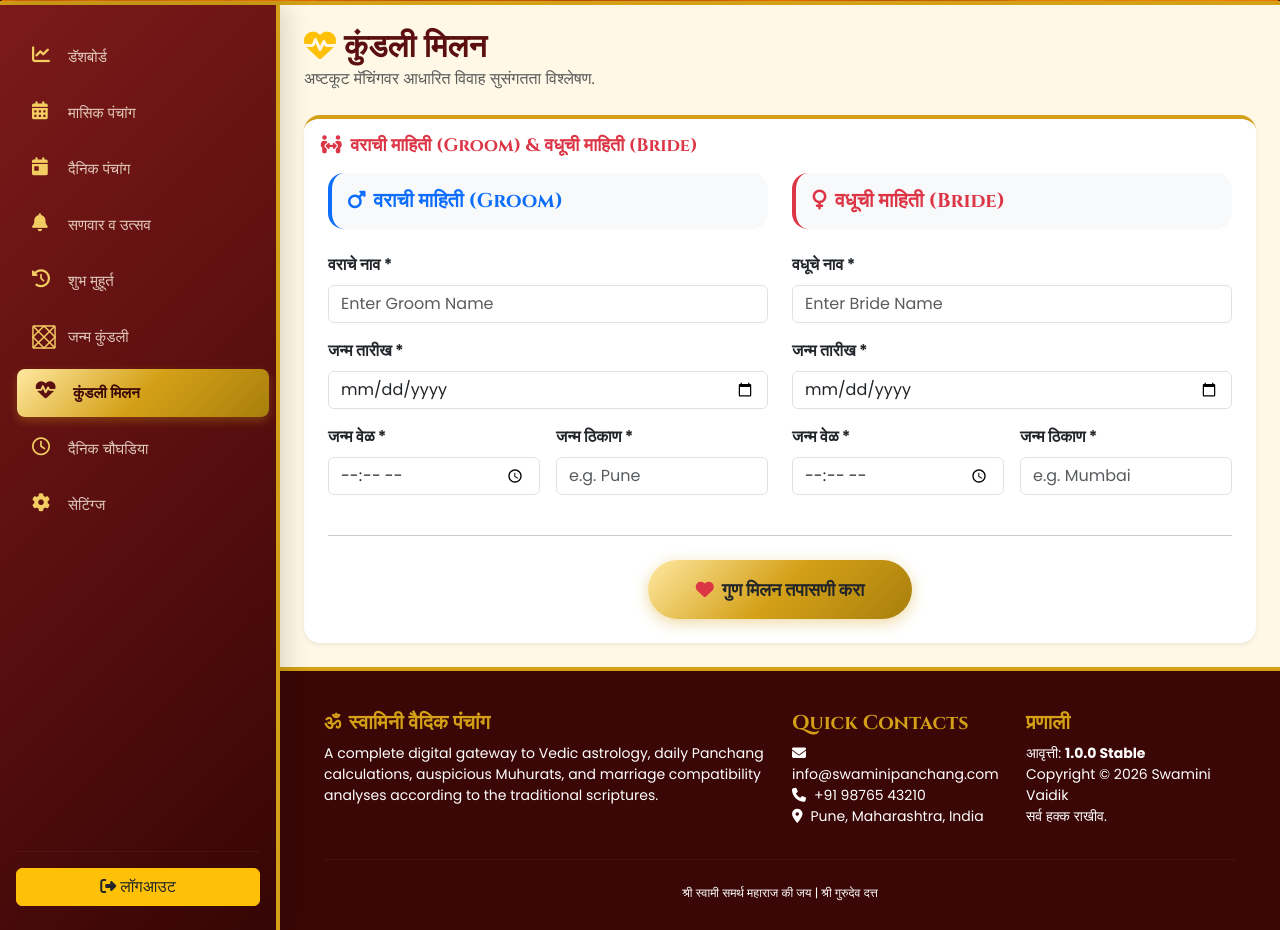
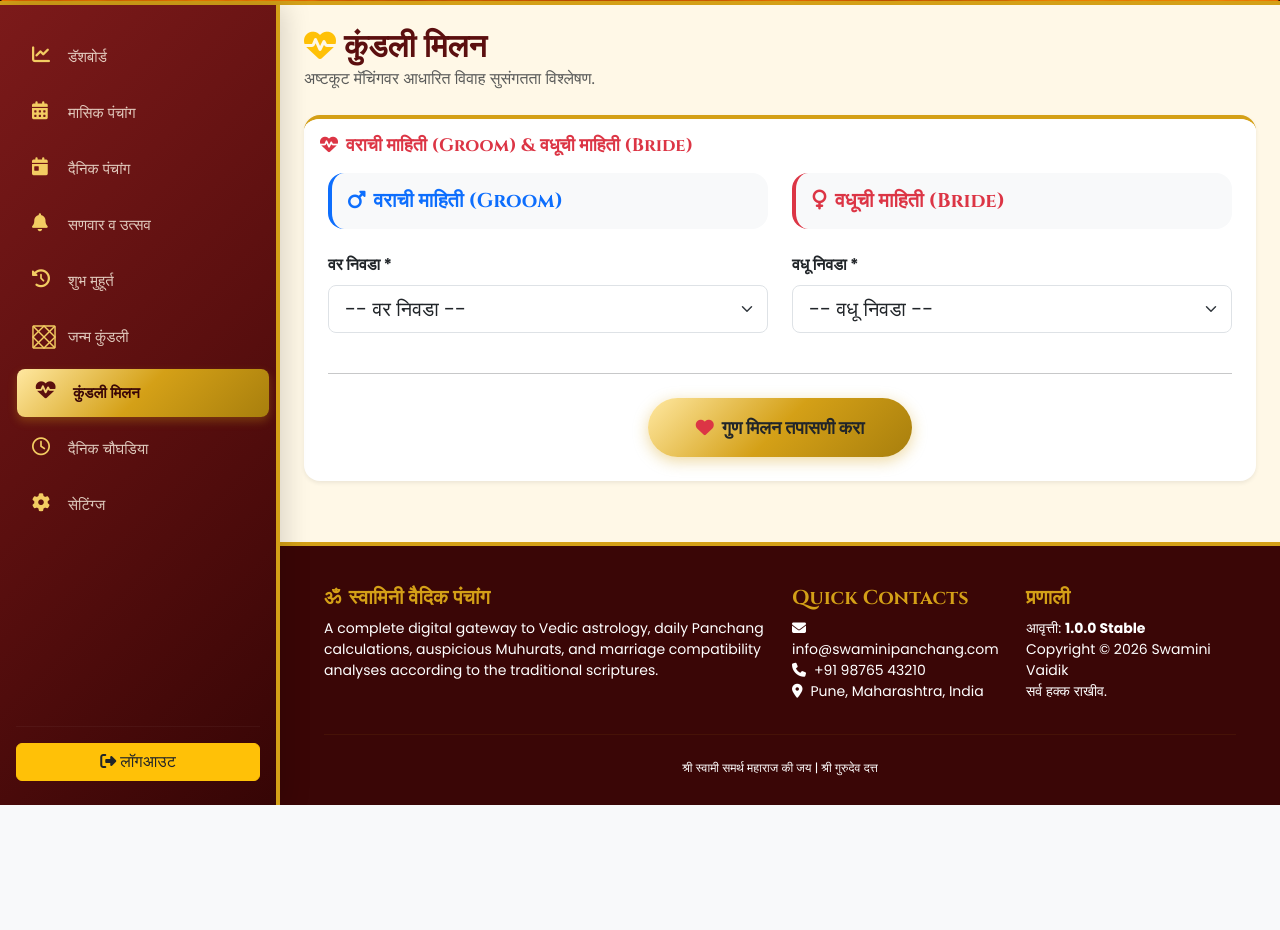
Before and after one commit to Swmini1385/Swamini-Vaidik-Panchang, a Django app: page /kundali-milan/ in a window 1280 px wide. Shown: the part 496-1426 px from the top of the page. After the commit the page ends 1301 px from the top, so only its background shows below. Run offline with Django 5.2, Linux system fonts and the light colour scheme; a user stored in the database is signed in; tables that the repository leaves empty hold one stand-in row (values such as "Sample post"); some web fonts are replaced.

Commit message:
Fix Adhik Maas logic and Kundali Milan Saved Kundalis integration

```diff
--- a/panchang_app/templates/dashboard.html
+++ b/panchang_app/templates/dashboard.html
@@ -287,7 +287,7 @@
         <div class="panchang-card text-center p-3 h-100">
             <div>
                 <div class="panchang-card-icon m-0 mb-2">
-                    <i class="fa-solid fa-people-arrows"></i>
+                    <i class="fa-solid fa-heart-pulse"></i>
                 </div>
                 <h3 class="panchang-card-title m-0 mb-1" style="font-size: 16px;">{{ trans.kundali_milan }}</h3>
                 <p class="panchang-card-description m-0 mb-3" style="font-size: 12.5px; line-height: 1.4; color: #666; height: 52px; overflow: hidden;">
--- a/panchang_app/templates/kundali_milan.html
+++ b/panchang_app/templates/kundali_milan.html
@@ -14,7 +14,7 @@
     <!-- Milan Form -->
     <div class="card border-0 shadow-sm rounded-4 overflow-hidden" style="border-top: 4px solid var(--primary-gold) !important; background: white;">
         <div class="card-header bg-white p-3 border-0">
-            <h5 class="vedic-title m-0 text-danger" style="font-size: 18px;"><i class="fa-solid fa-people-arrows me-2"></i>{{ trans.groom_info }} &amp; {{ trans.bride_info }}</h5>
+            <h5 class="vedic-title m-0 text-danger" style="font-size: 18px;"><i class="fa-solid fa-heart-pulse me-2"></i>{{ trans.groom_info }} &amp; {{ trans.bride_info }}</h5>
         </div>
 
         <form method="post" class="needs-validation" novalidate>
@@ -28,27 +28,21 @@
                         </div>
 
                         <div class="mb-3">
-                            <label for="id_groom_name" class="form-label fw-bold">{{ trans.groom_name }} *</label>
-                            {{ form.groom_name }}
-                            <div class="invalid-feedback">Please enter groom name.</div>
+                            <label for="groom_id" class="form-label fw-bold">{% if current_lang == 'mr' %}वर निवडा{% else %}Select Groom{% endif %} *</label>
+                            <select name="groom_id" id="groom_id" class="form-select form-select-lg" required>
+                                <option value="">-- {% if current_lang == 'mr' %}वर निवडा{% else %}Select Groom{% endif %} --</option>
+                                {% for k in saved_kundalis %}
+                                <option value="{{ k.id }}" data-nakshatra="{{ k.nakshatra }}">{{ k.name }} ({{ k.date_of_birth|date:"d M Y" }})</option>
+                                {% endfor %}
+                            </select>
+                            <div class="invalid-feedback">Please select a groom.</div>
                         </div>
 
-                        <div class="mb-3">
-                            <label for="id_groom_dob" class="form-label fw-bold">{{ trans.dob }} *</label>
-                            {{ form.groom_dob }}
-                            <div class="invalid-feedback">Please select groom date of birth.</div>
-                        </div>
-
-                        <div class="row g-3">
-                            <div class="col-sm-6 mb-3">
-                                <label for="id_groom_tob" class="form-label fw-bold">{{ trans.tob }} *</label>
-                                {{ form.groom_tob }}
-                                <div class="invalid-feedback">Please specify groom time of birth.</div>
-                            </div>
-                            <div class="col-sm-6 mb-3">
-                                <label for="id_groom_pob" class="form-label fw-bold">{{ trans.pob }} *</label>
-                                {{ form.groom_pob }}
-                                <div class="invalid-feedback">Please specify groom place of birth.</div>
+                        <!-- Groom Preview Card -->
+                        <div id="groom-preview" class="d-none mt-3 p-3 border rounded-3 bg-light">
+                            <div class="d-flex justify-content-between mb-2">
+                                <span class="text-muted small">{% if current_lang == 'mr' %}नक्षत्र{% else %}Nakshatra{% endif %}</span>
+                                <strong id="groom-nakshatra-val"></strong>
                             </div>
                         </div>
                     </div>
@@ -60,27 +54,21 @@
                         </div>
 
                         <div class="mb-3">
-                            <label for="id_bride_name" class="form-label fw-bold">{{ trans.bride_name }} *</label>
-                            {{ form.bride_name }}
-                            <div class="invalid-feedback">Please enter bride name.</div>
+                            <label for="bride_id" class="form-label fw-bold">{% if current_lang == 'mr' %}वधू निवडा{% else %}Select Bride{% endif %} *</label>
+                            <select name="bride_id" id="bride_id" class="form-select form-select-lg" required>
+                                <option value="">-- {% if current_lang == 'mr' %}वधू निवडा{% else %}Select Bride{% endif %} --</option>
+                                {% for k in saved_kundalis %}
+                                <option value="{{ k.id }}" data-nakshatra="{{ k.nakshatra }}">{{ k.name }} ({{ k.date_of_birth|date:"d M Y" }})</option>
+                                {% endfor %}
+                            </select>
+                            <div class="invalid-feedback">Please select a bride.</div>
                         </div>
 
-                        <div class="mb-3">
-                            <label for="id_bride_dob" class="form-label fw-bold">{{ trans.dob }} *</label>
-                            {{ form.bride_dob }}
-                            <div class="invalid-feedback">Please select bride date of birth.</div>
-                        </div>
-
-                        <div class="row g-3">
-                            <div class="col-sm-6 mb-3">
-                                <label for="id_bride_tob" class="form-label fw-bold">{{ trans.tob }} *</label>
-                                {{ form.bride_tob }}
-                                <div class="invalid-feedback">Please specify bride time of birth.</div>
-                            </div>
-                            <div class="col-sm-6 mb-3">
-                                <label for="id_bride_pob" class="form-label fw-bold">{{ trans.pob }} *</label>
-                                {{ form.bride_pob }}
-                                <div class="invalid-feedback">Please specify bride place of birth.</div>
+                        <!-- Bride Preview Card -->
+                        <div id="bride-preview" class="d-none mt-3 p-3 border rounded-3 bg-light">
+                            <div class="d-flex justify-content-between mb-2">
+                                <span class="text-muted small">{% if current_lang == 'mr' %}नक्षत्र{% else %}Nakshatra{% endif %}</span>
+                                <strong id="bride-nakshatra-val"></strong>
                             </div>
                         </div>
                     </div>
@@ -100,6 +88,58 @@
 </div>
 
 <script>
+// Fetch full Kundali details from API and update UI
+async function updatePreview(selectId, previewId, labelPrefix) {
+    const select = document.getElementById(selectId);
+    const preview = document.getElementById(previewId);
+    const kundaliId = select.value;
+
+    if (!kundaliId) {
+        preview.classList.add('d-none');
+        return;
+    }
+
+    // Show loading state
+    preview.innerHTML = '<div class="text-center p-3"><div class="spinner-border text-warning spinner-border-sm" role="status"></div></div>';
+    preview.classList.remove('d-none');
+
+    try {
+        const response = await fetch(`/api/kundali/${kundaliId}/`);
+        const data = await response.json();
+
+        if (data.success) {
+            preview.innerHTML = `
+                <div class="row g-2 small">
+                    <div class="col-6"><span class="text-muted">{% if current_lang == 'mr' %}नाव{% else %}Name{% endif %}:</span> <br><strong>${data.name}</strong></div>
+                    <div class="col-6"><span class="text-muted">{% if current_lang == 'mr' %}जन्म ठिकाण{% else %}POB{% endif %}:</span> <br><strong>${data.pob}</strong></div>
+                    <div class="col-6"><span class="text-muted">{% if current_lang == 'mr' %}तारीख{% else %}DOB{% endif %}:</span> <br><strong>${data.dob}</strong></div>
+                    <div class="col-6"><span class="text-muted">{% if current_lang == 'mr' %}वेळ{% else %}TOB{% endif %}:</span> <br><strong>${data.tob}</strong></div>
+                </div>
+                <hr class="my-2">
+                <div class="row g-2 small">
+                    <div class="col-6"><span class="text-muted">{% if current_lang == 'mr' %}राशी{% else %}Rashi{% endif %}:</span> <br><strong class="text-dark">${data.rashi}</strong></div>
+                    <div class="col-6"><span class="text-muted">{% if current_lang == 'mr' %}नक्षत्र{% else %}Nakshatra{% endif %}:</span> <br><strong class="text-primary">${data.nakshatra}</strong></div>
+                    <div class="col-12"><span class="text-muted">{% if current_lang == 'mr' %}चरण{% else %}Charan{% endif %}:</span> <br><strong class="text-danger">${data.charan}</strong></div>
+                </div>
+            `;
+            // Save nakshatra in dataset for quick access if needed
+            select.options[select.selectedIndex].dataset.nakshatra = data.nakshatra;
+        } else {
+            preview.innerHTML = '<div class="text-danger small">Error loading details.</div>';
+        }
+    } catch (error) {
+        preview.innerHTML = '<div class="text-danger small">Network error.</div>';
+    }
+}
+
+document.getElementById('groom_id').addEventListener('change', function() {
+    updatePreview('groom_id', 'groom-preview', 'groom');
+});
+
+document.getElementById('bride_id').addEventListener('change', function() {
+    updatePreview('bride_id', 'bride-preview', 'bride');
+});
+
 // Bootstrap form validation
 (function () {
   'use strict'
--- a/panchang_app/urls.py
+++ b/panchang_app/urls.py
@@ -22,6 +22,7 @@ urlpatterns = [
     path('select-language/', views.select_language, name='select_language'),
     path('set-location/', views.set_active_location, name='set_active_location'),
     path('api/locations/', views.api_location_search, name='api_location_search'),
+    path('api/kundali/<int:kundali_id>/', views.get_kundali_details_api, name='api_kundali_details'),
     path('api/locations/save/', views.api_save_location, name='api_save_location'),
     path('api/locations/recent/', views.api_recent_locations, name='api_recent_locations'),
     path('api/locations/<int:pk>/delete/', views.api_delete_location, name='api_delete_location'),
--- a/panchang_app/views.py
+++ b/panchang_app/views.py
@@ -1074,50 +1074,64 @@ def delete_kundali_view(request, pk):
 
 @login_required
 def kundali_milan_view(request):
+    saved_kundalis = KundaliRecord.objects.filter(user=request.user)
+
     if request.method == 'POST':
-        form = KundaliMilanForm(request.POST)
-        if form.is_valid():
-            groom_name = form.cleaned_data['groom_name']
-            groom_dob = form.cleaned_data['groom_dob']
-            groom_tob = form.cleaned_data['groom_tob']
-            groom_pob = form.cleaned_data['groom_pob']
+        groom_id = request.POST.get('groom_id')
+        bride_id = request.POST.get('bride_id')
 
-            bride_name = form.cleaned_data['bride_name']
-            bride_dob = form.cleaned_data['bride_dob']
-            bride_tob = form.cleaned_data['bride_tob']
-            bride_pob = form.cleaned_data['bride_pob']
+        if groom_id and bride_id:
+            groom = get_object_or_404(KundaliRecord, id=groom_id, user=request.user)
+            bride = get_object_or_404(KundaliRecord, id=bride_id, user=request.user)
 
-            def get_coordinates_for_place(place_name):
-                loc = LocationMaster.objects.filter(location_name__icontains=place_name, is_active=True).first()
-                if loc:
-                    return loc.latitude, loc.longitude, loc.timezone
-                return 21.1458, 79.0882, 'Asia/Kolkata'
-
-            g_lat, g_lon, g_tz = get_coordinates_for_place(groom_pob)
-            b_lat, b_lon, b_tz = get_coordinates_for_place(bride_pob)
-
-            g_dt = datetime.datetime.combine(groom_dob, groom_tob)
-            g_tz_offset = get_tz_offset(g_tz, g_dt)
-            g_chart = get_real_birth_chart(groom_dob, groom_tob, g_lat, g_lon, g_tz_offset, groom_pob)
+            g_dt = datetime.datetime.combine(groom.date_of_birth, groom.time_of_birth)
+            g_tz_offset = get_tz_offset(groom.timezone, g_dt)
+            g_chart = get_real_birth_chart(groom.date_of_birth, groom.time_of_birth, float(groom.latitude or 21.1458), float(groom.longitude or 79.0882), g_tz_offset, groom.place_of_birth)
             groom_nak = g_chart.to_dict()['panchanga'].get('nakshatra', 'Rohini')
 
-            b_dt = datetime.datetime.combine(bride_dob, bride_tob)
-            b_tz_offset = get_tz_offset(b_tz, b_dt)
-            b_chart = get_real_birth_chart(bride_dob, bride_tob, b_lat, b_lon, b_tz_offset, bride_pob)
+            b_dt = datetime.datetime.combine(bride.date_of_birth, bride.time_of_birth)
+            b_tz_offset = get_tz_offset(bride.timezone, b_dt)
+            b_chart = get_real_birth_chart(bride.date_of_birth, bride.time_of_birth, float(bride.latitude or 21.1458), float(bride.longitude or 79.0882), b_tz_offset, bride.place_of_birth)
             bride_nak = b_chart.to_dict()['panchanga'].get('nakshatra', 'Rohini')
 
             result = calculate_milan(groom_nak, bride_nak)
 
             context = {
-                'groom': {'name': groom_name, 'dob': groom_dob, 'tob': groom_tob, 'pob': groom_pob, 'nakshatra': groom_nak},
-                'bride': {'name': bride_name, 'dob': bride_dob, 'tob': bride_tob, 'pob': bride_pob, 'nakshatra': bride_nak},
-                'result': result
+                'groom': {'name': groom.name, 'dob': groom.date_of_birth, 'tob': groom.time_of_birth, 'pob': groom.place_of_birth, 'nakshatra': groom_nak},
+                'bride': {'name': bride.name, 'dob': bride.date_of_birth, 'tob': bride.time_of_birth, 'pob': bride.place_of_birth, 'nakshatra': bride_nak},
+                'result': result,
+                'saved_kundalis': saved_kundalis
             }
             return render(request, 'kundali_milan_result.html', context)
-    else:
-        form = KundaliMilanForm()
 
-    return render(request, 'kundali_milan.html', {'form': form})
+    return render(request, 'kundali_milan.html', {'saved_kundalis': saved_kundalis})
+
+@login_required
+def get_kundali_details_api(request, kundali_id):
+    try:
+        kundali = get_object_or_404(KundaliRecord, id=kundali_id, user=request.user)
+
+        g_dt = datetime.datetime.combine(kundali.date_of_birth, kundali.time_of_birth)
+        tz_offset = get_tz_offset(kundali.timezone, g_dt)
+        chart = get_real_birth_chart(kundali.date_of_birth, kundali.time_of_birth, float(kundali.latitude or 21.1458), float(kundali.longitude or 79.0882), tz_offset, kundali.place_of_birth)
+
+        panchanga = chart.to_dict().get('panchanga', {})
+        nakshatra = panchanga.get('nakshatra', 'Unknown')
+        rashi = panchanga.get('rashi', 'Unknown')
+        charan = panchanga.get('charan', 'Unknown')
+
+        return JsonResponse({
+            'success': True,
+            'name': kundali.name,
+            'dob': kundali.date_of_birth.strftime('%Y-%m-%d'),
+            'tob': kundali.time_of_birth.strftime('%H:%M:%S'),
+            'pob': kundali.place_of_birth,
+            'nakshatra': nakshatra,
+            'rashi': rashi,
+            'charan': charan
+        })
+    except Exception as e:
+        return JsonResponse({'success': False, 'error': str(e)})
 
 @login_required
 def choughadiya_view(request):
```
Also changed, not shown: panchang_app/utils/panchang_calc.py (+37 -12 lines), panchang_app/utils/scratch_adhik.py (added, +81 -0 lines).
